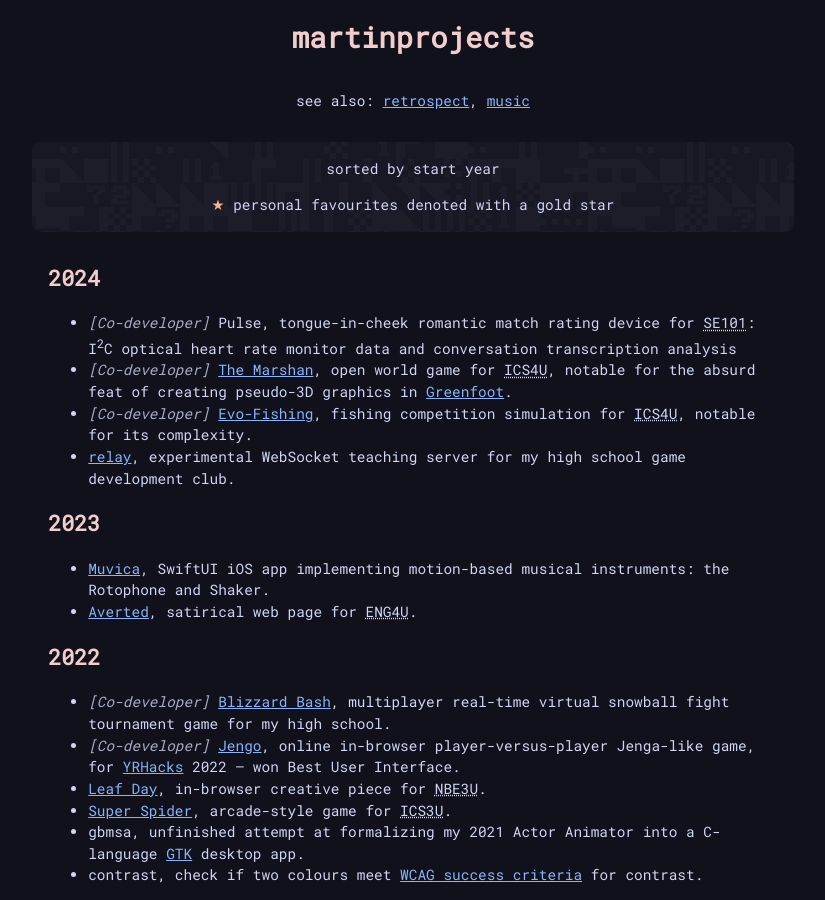
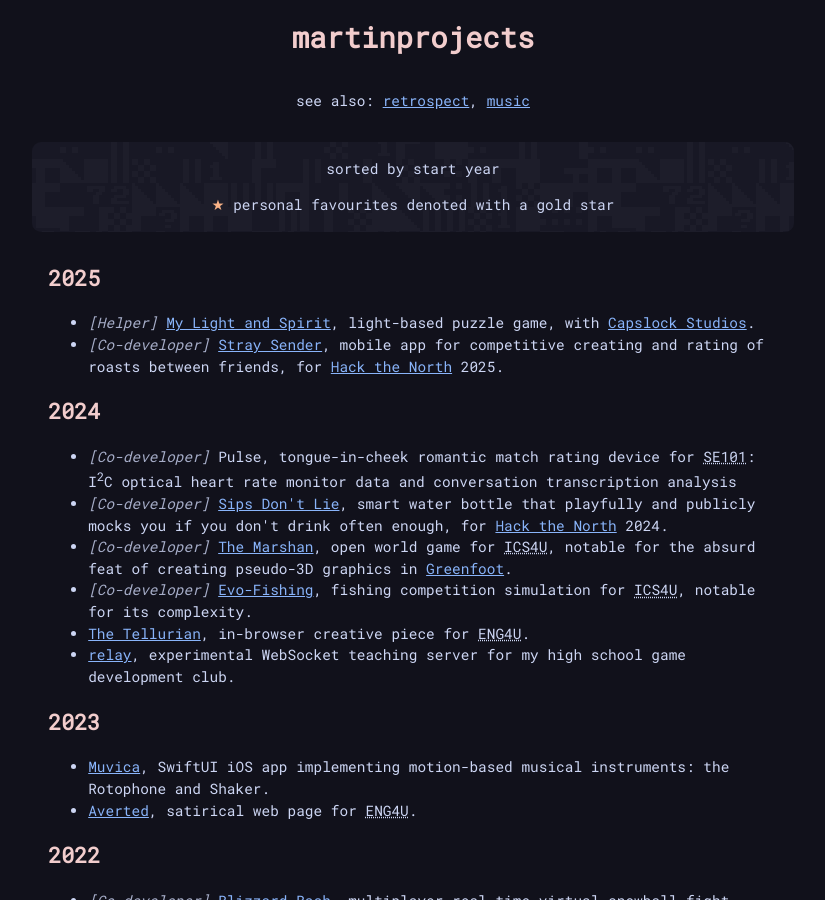
Before and after one commit to martendo/marbal.ca, a Jekyll site: the page built from projects.md, in a window 1280 px wide and 900 px high. Shown: the whole window, without its empty margins (227-1052 px from the left). Built offline with Jekyll 4.4.1, drawn with Linux system fonts in a browser that asks for light colours; some of the changed text lies outside the part shown.

Commit message:
Update projects

```diff
--- a/projects.md
+++ b/projects.md
@@ -22,16 +22,27 @@
 {:.c}
 
 <div markdown="1">
+## 2025 {#s2025}
+- <span class="subtext" markdown="1">*\[Helper\]*</span> [My Light and Spirit],
+light-based puzzle game, with [Capslock Studios].
+- <span class="subtext" markdown="1">*\[Co-developer\]*</span> [Stray Sender],
+mobile app for competitive creating and rating of roasts between friends,
+for [Hack the North] 2025.
+
 ## 2024 {#s2024}
 - <span class="subtext" markdown="1">*\[Co-developer\]*</span> Pulse,
 tongue-in-cheek romantic match rating device for SE101:
 I<sup>2</sup>C optical heart rate monitor data
 and conversation transcription analysis
+- <span class="subtext" markdown="1">*\[Co-developer\]*</span> [Sips Don't Lie],
+smart water bottle that playfully and publicly mocks you if you don't drink often enough,
+for [Hack the North] 2024.
 - <span class="subtext" markdown="1">*\[Co-developer\]*</span> [The Marshan],
 open world game for ICS4U, notable for the absurd feat of creating
 pseudo-3D graphics in [Greenfoot].
 - <span class="subtext" markdown="1">*\[Co-developer\]*</span> [Evo-Fishing],
 fishing competition simulation for ICS4U, notable for its complexity.
+- [The Tellurian], in-browser creative piece for ENG4U.
 - [relay], experimental WebSocket teaching server for my high school game
 development club.
 
@@ -152,9 +163,17 @@
 [Three.js]: https://threejs.org
 [Leaf Day]: https://github.com/martendo/leaf-day
 [Averted]: https://github.com/martendo/averted
+[The Tellurian]: https://github.com/martendo/the-tellurian
 
 [Jengo]: https://github.com/martendo/jengo
 [YRHacks]: https://yrhacks.ca
+
+[Sips Don't Lie]: https://devpost.com/software/sips-don-t-lie
+[Stray Sender]: https://devpost.com/software/stray-sender
+[Hack the North]: https://hackthenorth.com
+
+[My Light and Spirit]: https://groober.itch.io/my-light-spirit
+[Capslock Studios]: https://capslockstudios.com
 
 [Windows RG+]: {% post_url retrospect/2017-06-07-windowsrgplus %}
 [MIDI Info Grabber]: {% post_url retrospect/2020-06-17-midi-info-grabber %}
```
Also changed, not shown: other parts of projects.md (+1 -1 lines), Gemfile.lock.
